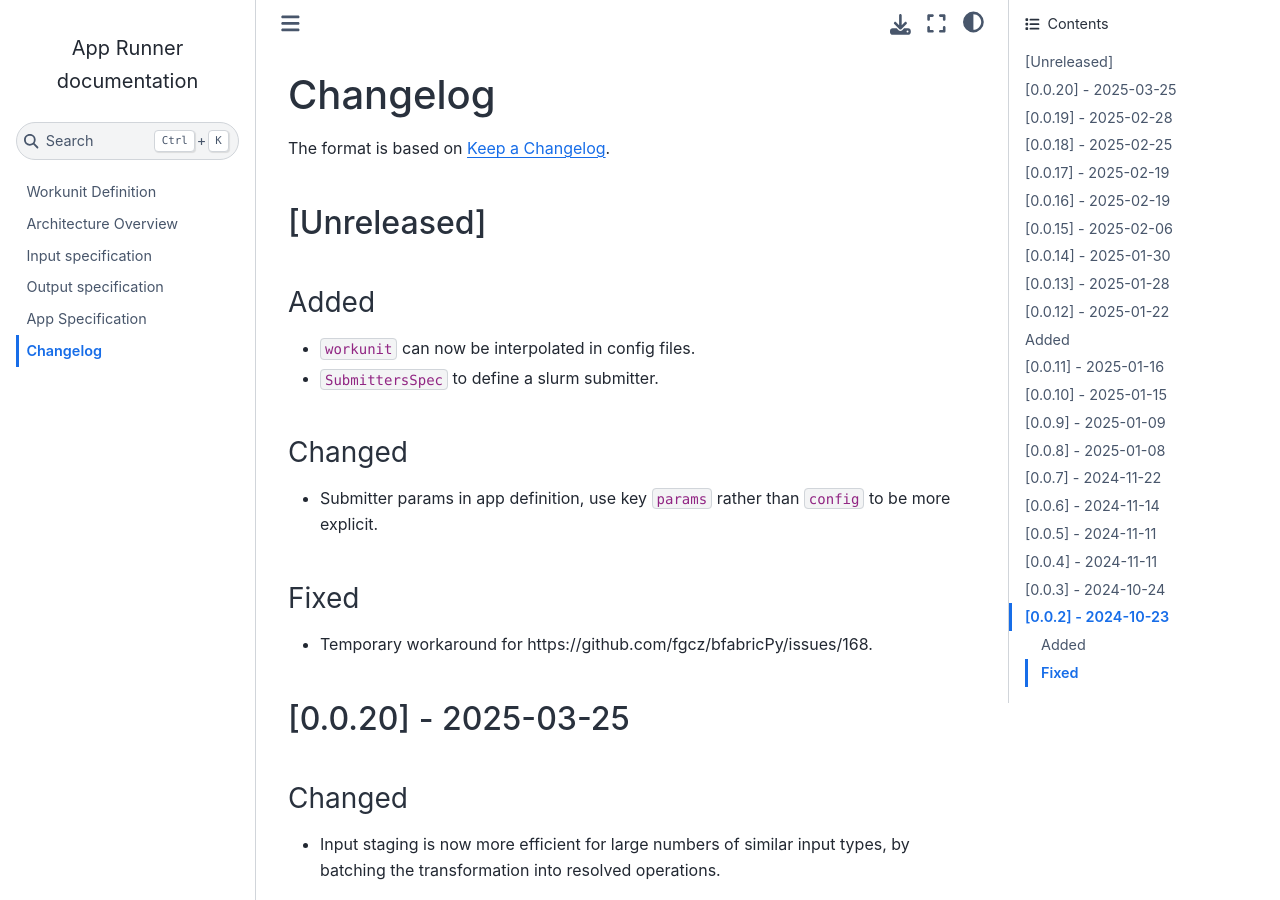
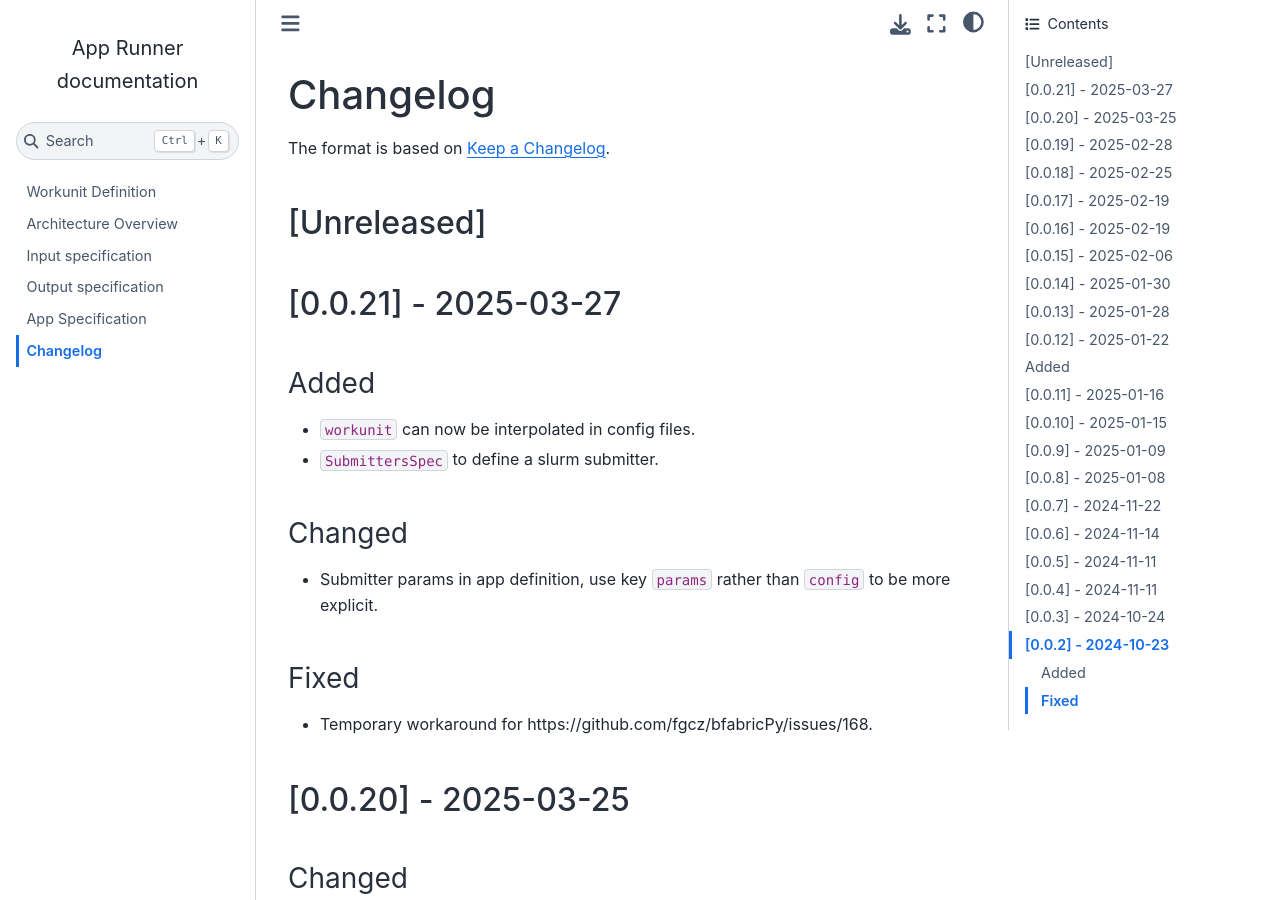
Before and after one commit to fgcz/bfabricPy, a Sphinx documentation site: the page built from bfabric_app_runner/docs/changelog.md, in a window 1280 px wide and 900 px high. Built offline with Sphinx 7.4.7 and the Sphinx Book theme 1.1.4, drawn with Linux system fonts in a browser that asks for light colours.

Commit message:
app_runner 0.0.21

```diff
--- a/bfabric_app_runner/docs/changelog.md
+++ b/bfabric_app_runner/docs/changelog.md
@@ -3,6 +3,8 @@
 The format is based on [Keep a Changelog](https://keepachangelog.com/en/1.1.0/).
 
 ## \[Unreleased\]
+
+## \[0.0.21\] - 2025-03-27
 
 ### Added
 
```
Also changed, not shown: 1 other file.
